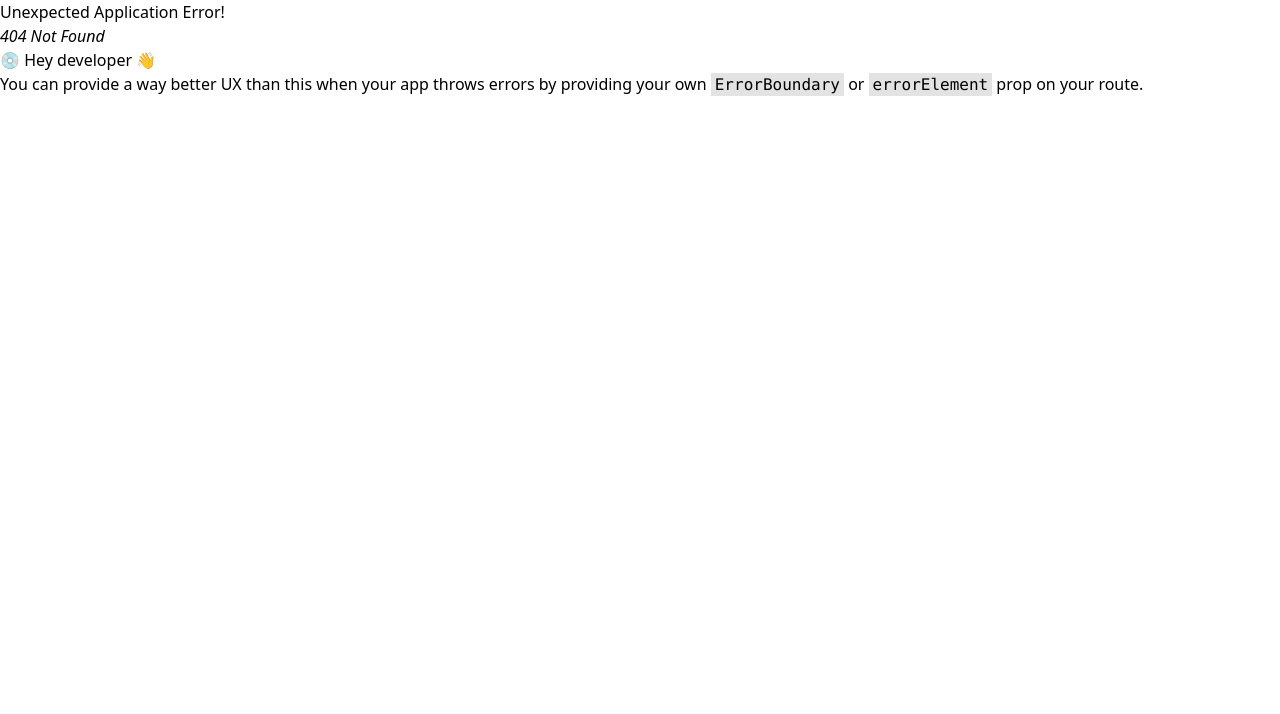
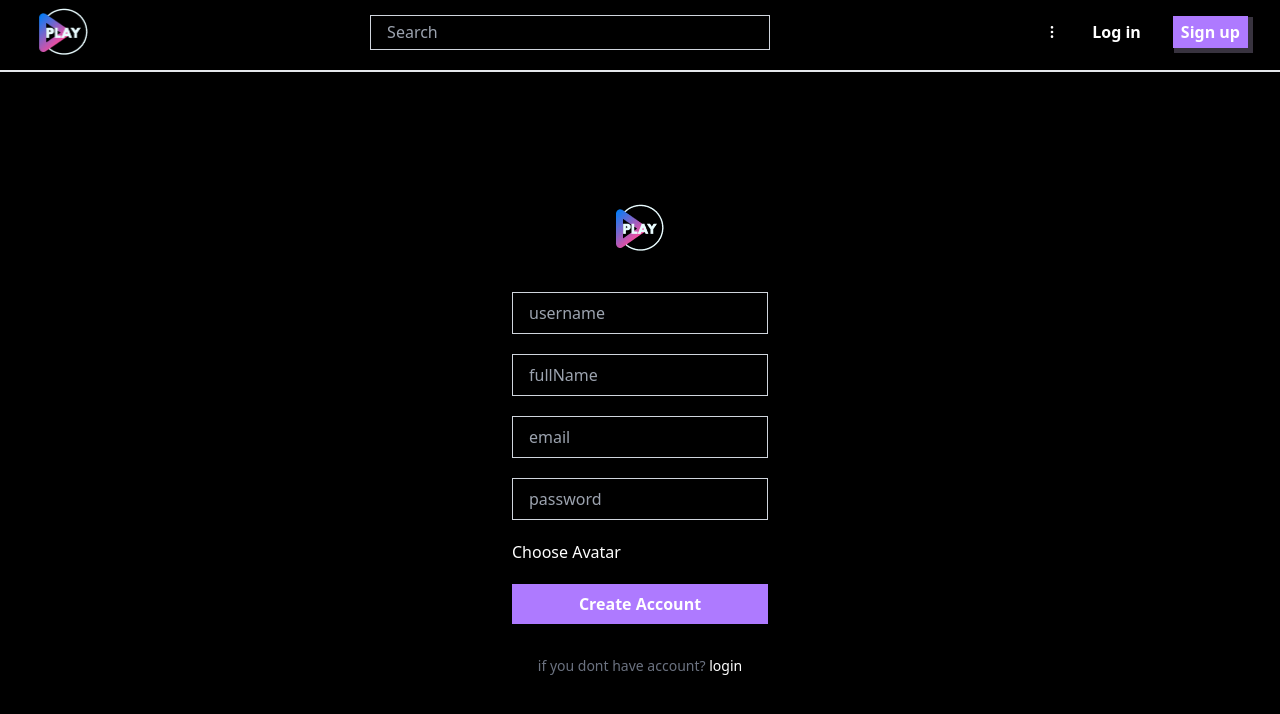
Before and after one commit to Ahmed-Abbasi-Official/Youtube_App, a React (Vite) app in the folder Frontend/: page /register in a window 1280 px wide. Before the commit this address had no page. Shown: the top 714 px of the page. Built offline with nearby package versions, Linux system fonts and the light colour scheme.

Commit message:
Setup Register Page UI

```diff
--- a/Frontend/package.json
+++ b/Frontend/package.json
@@ -12,6 +12,7 @@
   "dependencies": {
     "react": "19.0.0",
     "react-dom": "19.0.0",
+    "react-hook-form": "^7.54.2",
     "react-icons": "^5.4.0",
     "react-router-dom": "^7.1.3"
   },
--- a/Frontend/src/components/Navbar.jsx
+++ b/Frontend/src/components/Navbar.jsx
@@ -3,6 +3,7 @@ import Input from '../utils/Input'
 import Button from '../utils/Button'
 import { HiOutlineDotsVertical } from "react-icons/hi";
 import { FiSearch } from "react-icons/fi";
+import { Link } from 'react-router-dom';
 
 const Navbar = () => {
   return (
@@ -10,11 +11,13 @@ const Navbar = () => {
       {/* DESKTOP MENU */}
       <div className='hidden sm:flex justify-between items-center'>
         {/* LOGO */}
+       <Link to='/'>
         <img src="/Logo/Logo.png"
+
         className='w-16 h-16 bg-cover '
         loading='lazy'
 
-         alt="" />
+         alt="" /></Link>
         {/* SEARCH */}
         <div>
           {/* SEARCH ICON */}
@@ -36,13 +39,15 @@ const Navbar = () => {
           value="Log in"
           />
           {/* SIGNUP */}
-          <div className='bg-[#AE7AFF] shadow-custom py-1 px-2'
+          <Link className='bg-[#AE7AFF] shadow-custom py-1 px-2'
+          to='/register'
+
           >
           <Button
           value="Sign up"
           className="text-black"
           />
-          </div>
+          </Link>
         </div>
       </div>
       {/* MOBILE MENU */}
--- a/Frontend/src/main.jsx
+++ b/Frontend/src/main.jsx
@@ -11,11 +11,13 @@ import {
 } from "react-router-dom";
 import MainLayout from './Mainlayout/MainLayout.jsx';
 import HomePage from './routes/HomePage.jsx';
+import RegisterPage from './routes/RegisterPage.jsx';
 
 const router=createBrowserRouter(
   createRoutesFromElements(
     <Route path='' element={<MainLayout/>}>
       <Route path='/' element={<HomePage/>}/>
+      <Route path='/register' element={<RegisterPage/>}/>
     </Route>
   )
 )
--- /dev/null
+++ b/Frontend/src/routes/RegisterPage.jsx
@@ -0,0 +1,111 @@
+import React, { useState } from "react";
+import Input from "../utils/Input";
+import Button from "../utils/Button";
+import { Link } from "react-router-dom";
+import { useForm } from "react-hook-form";
+
+const RegisterPage = () => {
+    const [fileUrl, setFileUrl] = useState(null);
+  // REACT HOOK FORM
+  const { register, handleSubmit, formState: { errors } } = useForm();
+
+  const handleFileChange = (e) => {
+    const file = e.target.files[0];
+    if (file) {
+      const url = URL.createObjectURL(file);
+      console.log(url)
+      setFileUrl(url);
+    }
+  };
+  const onSubmit = (data) => {
+    data.file=fileUrl
+    console.log(data);
+  };
+  if(errors){
+    console.log(errors)
+  }
+  return (
+    <div className="w-full h-[calc(100vh-72px)]  flex justify-center items-center">
+      <div className="flex w-full flex-col items-center gap-8">
+        {/* LOGO */}
+        <div>
+          <img src="/Logo/Logo.png" alt="" />
+        </div>
+        <form onSubmit={handleSubmit(onSubmit)} className="flex flex-col w-[20%]">
+            {/* username */}
+         <div className="mb-4">
+         <input
+          {...register("username",{required:"username must be provided"})}
+           placeholder="username"
+            className=" w-full bg-black px-4 py-2 border border-[#D0D5DD] rounded-none text-white outline-none"
+             />
+             {errors && (
+            <p className="text-[10px] mt-1 text-red-400">{errors?.username?.message}</p>
+          )}
+         </div>
+             {/* fullName */}
+         <div className="mb-4">
+         <input
+          {...register("fullName",{required:"FullName is required"})}
+          placeholder="fullName"
+          className="w-full bg-black px-4 py-2 border border-[#D0D5DD] rounded-none text-white outline-none"
+          />
+            {errors && (
+            <p className="text-[10px] mt-1 text-red-400">{errors?.fullName?.message}</p>
+          )}
+         </div>
+          {/* Email */}
+          <div className="mb-4">
+          <input
+          {...register("email",{required:"Email is required"})}
+           placeholder="email"
+            className="w-full bg-black px-4 py-2 border border-[#D0D5DD] rounded-none text-white outline-none"
+             />
+                 {errors && (
+            <p className="text-[10px] mt-1 text-red-400">{errors?.email?.message}</p>
+          )}
+          </div>
+          {/* Password */}
+         <div className="mb-4">
+         <input
+          {...register("password",{required:"Password is required"})}
+          placeholder="password"
+          className="w-full bg-black px-4 py-2 border border-[#D0D5DD] rounded-none text-white outline-none"
+          />
+              {errors && (
+            <p className="text-[10px] mt-1 text-red-400">{errors?.password?.message}</p>
+          )}
+         </div>
+          {/* AVATAR */}
+          <div className="mb-4 cursor-pointer">
+            <label htmlFor="avatar" className="cursor-pointer">Choose Avatar</label>
+            <input
+            id="avatar"
+            {...register("file",{required:"Avatar is required"})}
+             type="file"
+            className="hidden"
+            onChange={handleFileChange}
+            />
+            {fileUrl && <img src={fileUrl} alt="Preview" className="mt-2 w-16 h-16 rounded-full object-cover" />}
+               {errors && (
+            <p className="text-[10px] mt-1 text-red-400">{errors?.file?.message}</p>
+          )}
+          </div>
+          <Button
+          type="submit"
+            value="Create Account"
+            className="bg-[#AE7AFF] text-center py-2"
+          />
+        </form>
+        <p className="text-sm text-gray-500">
+          if you dont have account?{" "}
+          <Link to="/login" className="cursor-pointer text-white">
+            login
+          </Link>
+        </p>
+      </div>
+    </div>
+  );
+};
+
+export default RegisterPage;
--- a/Frontend/src/utils/Button.jsx
+++ b/Frontend/src/utils/Button.jsx
@@ -1,8 +1,10 @@
 import React from 'react'
 
-const Button = ({value,className}) => {
+const Button = ({value,className, type }) => {
   return (
-    <div className={`text-[16px] font-semibold text-white cursor-pointer ${className} `}>{value}</div>
+    <button
+    type={type}
+    className={`text-[16px] font-semibold text-white cursor-pointer ${className} `}>{value}</button>
   )
 }
 
```
Also changed, not shown: 1 other file (tests, documents, lock files or other folders).
